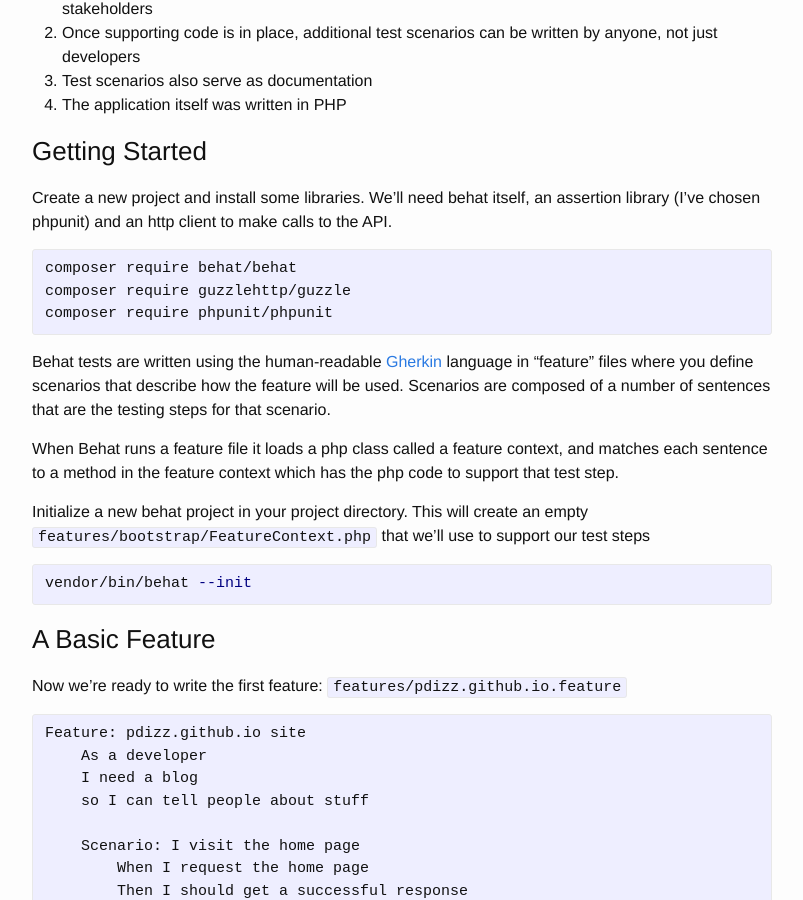
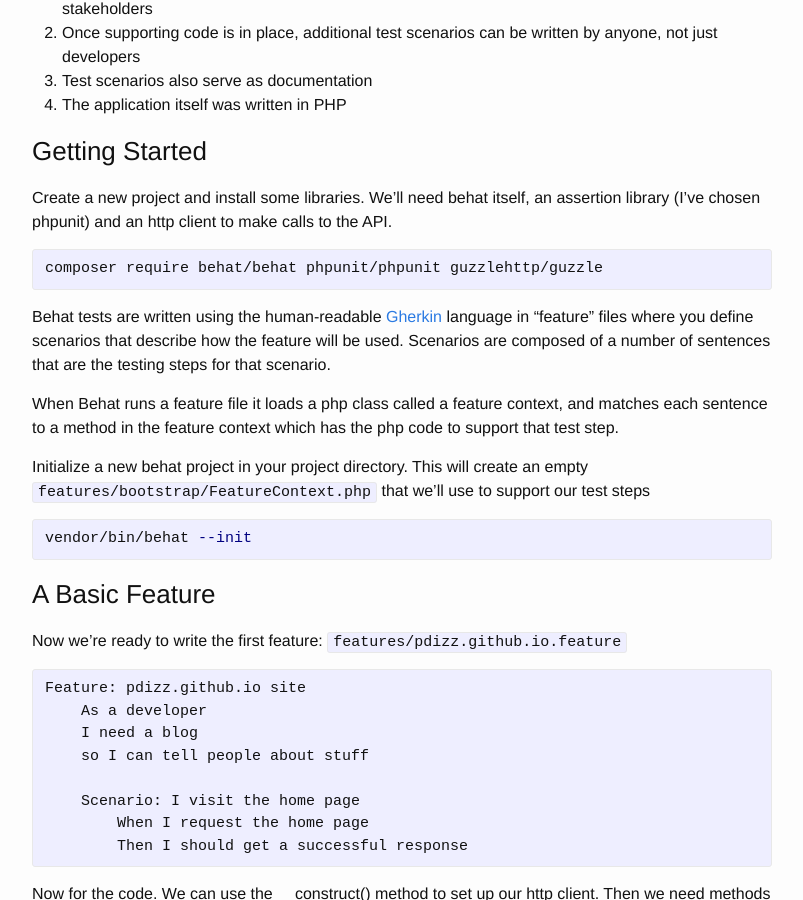
Before and after one commit to pdizz/pdizz.github.io, a Jekyll site: the page built from _posts/2017-03-22-behavioral-api-testing-with-behat-01.markdown, in a window 1280 px wide and 900 px high, scrolled down 479 px. Shown: the whole window, without its empty margins (238-1041 px from the left). Built offline with Jekyll 4.4.1, drawn with Linux system fonts in a browser that asks for light colours.

Commit message:
updated composer require command

```diff
--- a/_posts/2017-03-22-behavioral-api-testing-with-behat-01.markdown
+++ b/_posts/2017-03-22-behavioral-api-testing-with-behat-01.markdown
@@ -26,9 +26,7 @@ Create a new project and install some libraries. We'll need behat itself, an ass
 and an http client to make calls to the API.
 
 {% highlight bash %}
-composer require behat/behat
-composer require guzzlehttp/guzzle
-composer require phpunit/phpunit
+composer require behat/behat phpunit/phpunit guzzlehttp/guzzle
 {% endhighlight %}
 
 Behat tests are written using the human-readable [Gherkin](https://en.wikipedia.org/wiki/Cucumber_(software)#Gherkin_.28Language.29)
```
